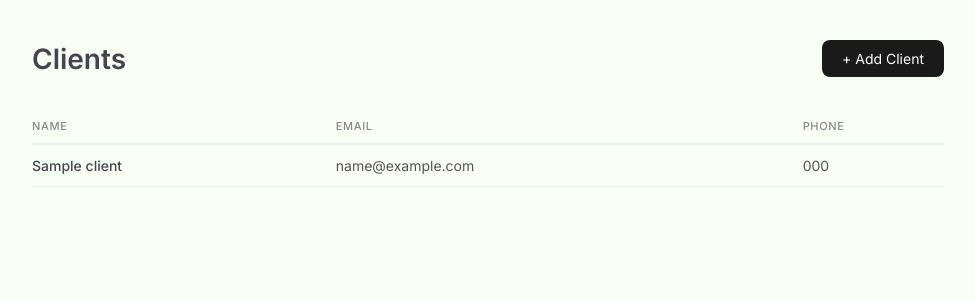
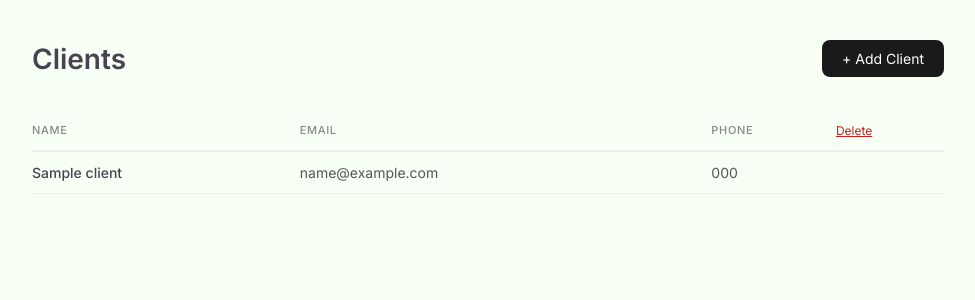
Before and after one commit to vedant10203040560708090100/sgts, a Django app: template Services/core/templates/core/clients.html in a window 1280 px wide. Shown: the part 56-356 px from the top of the page, without its empty margins (152-1127 px from the left). Run offline with Django 5.2, Linux system fonts and the light colour scheme; the template is opened without the code that fills it: values that come from a table or form of the project are taken from there, others are empty; tables that the repository leaves empty hold one stand-in row (values such as "Sample post").

Commit message:
weiurfhsoljdk;

```diff
--- a/Services/core/templates/core/appointments.html
+++ b/Services/core/templates/core/appointments.html
@@ -13,6 +13,9 @@
                 <th style="text-align: left; padding: 10px 0; color: #888;">Date</th>
                 <th style="text-align: left; padding: 10px 0; color: #888;">Time</th>
                 <th style="text-align: left; padding: 10px 0; color: #888;">Status</th>
+                <td style="padding: 12px 0;">
+                    <a href="/appointments/{{ appointment.id }}/delete/" onclick="return confirm('Delete this appointment?')" style="font-size: 12px; color: #c5221f;">Delete</a>
+                </td>
             </tr>
         </thead>
         <tbody>
--- a/Services/core/templates/core/clients.html
+++ b/Services/core/templates/core/clients.html
@@ -1,6 +1,4 @@
-{% extends 'core/base.html' %}
-{% block title %}Clients{% endblock %}
-{% block content %}
+{% extends 'core/base.html' %} {% block title %}Clients{% endblock %} {% block content %}
 <div class="container">
     <div style="display: flex; justify-content: space-between; align-items: center; margin-bottom: 32px;">
         <h1 style="font-size: 28px; font-weight: 600;">Clients</h1>
@@ -13,6 +11,9 @@
                 <th style="text-align: left; padding: 10px 0; color: #888;">Name</th>
                 <th style="text-align: left; padding: 10px 0; color: #888;">Email</th>
                 <th style="text-align: left; padding: 10px 0; color: #888;">Phone</th>
+                <td style="padding: 12px 0;">
+                    <a href="/clients/{{ client.id }}/delete/" onclick="return confirm('Delete this client?')" style="font-size: 12px; color: #c5221f;">Delete</a>
+                </td>
             </tr>
         </thead>
         <tbody>
--- a/Services/core/urls.py
+++ b/Services/core/urls.py
@@ -17,4 +17,6 @@ urlpatterns = [
     path('appointments/<int:appointment_id>/', views.view_appointment, name='view_appointment'),
     path('documents/', views.documents, name='documents'),
     path('documents/upload/', views.upload_document, name='upload_document'),
+    path('clients/<int:client_id>/delete/', views.delete_client, name='delete_client'),
+path('appointments/<int:appointment_id>/delete/', views.delete_appointment, name='delete_appointment'),
     ]
```
Also changed, not shown: Services/core/views.py (+13 -0 lines).
